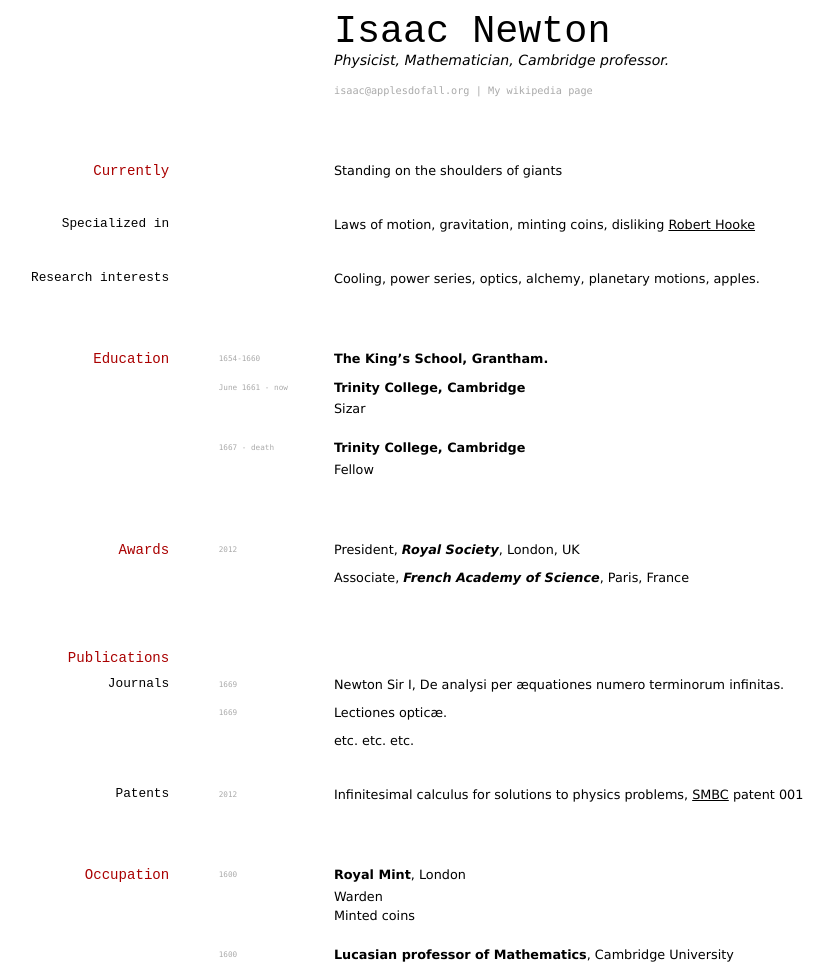
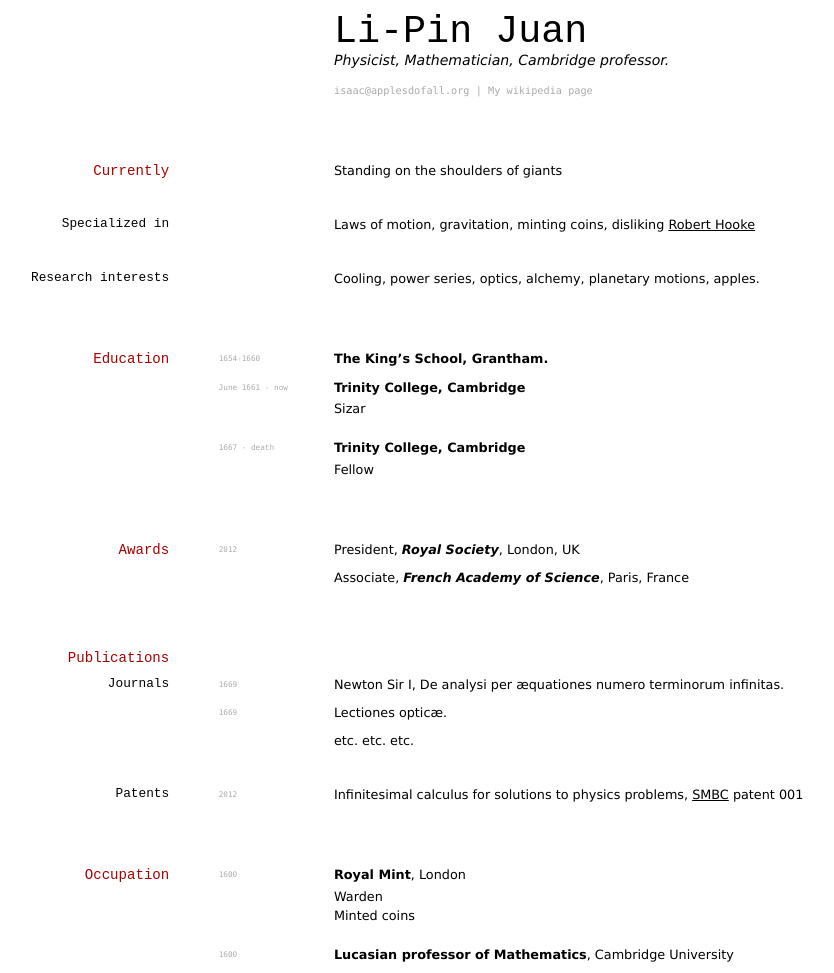
Before and after one commit to elipapa/markdown-cv, a Jekyll site: the page built from index.md, in a window 1280 px wide. Shown: the whole page, without its empty margins (97-931 px from the left). Built offline with Jekyll 4.4.1, drawn with Linux system fonts in a browser that asks for light colours.

Commit message:
Update index.md

```diff
--- a/index.md
+++ b/index.md
@@ -2,7 +2,7 @@
 layout: cv
 title: Isaac Newtons's CV
 ---
-# Isaac Newton
+# Li-Pin Juan
 Physicist, Mathematician, Cambridge professor.
 
 <div id="webaddress">
```
